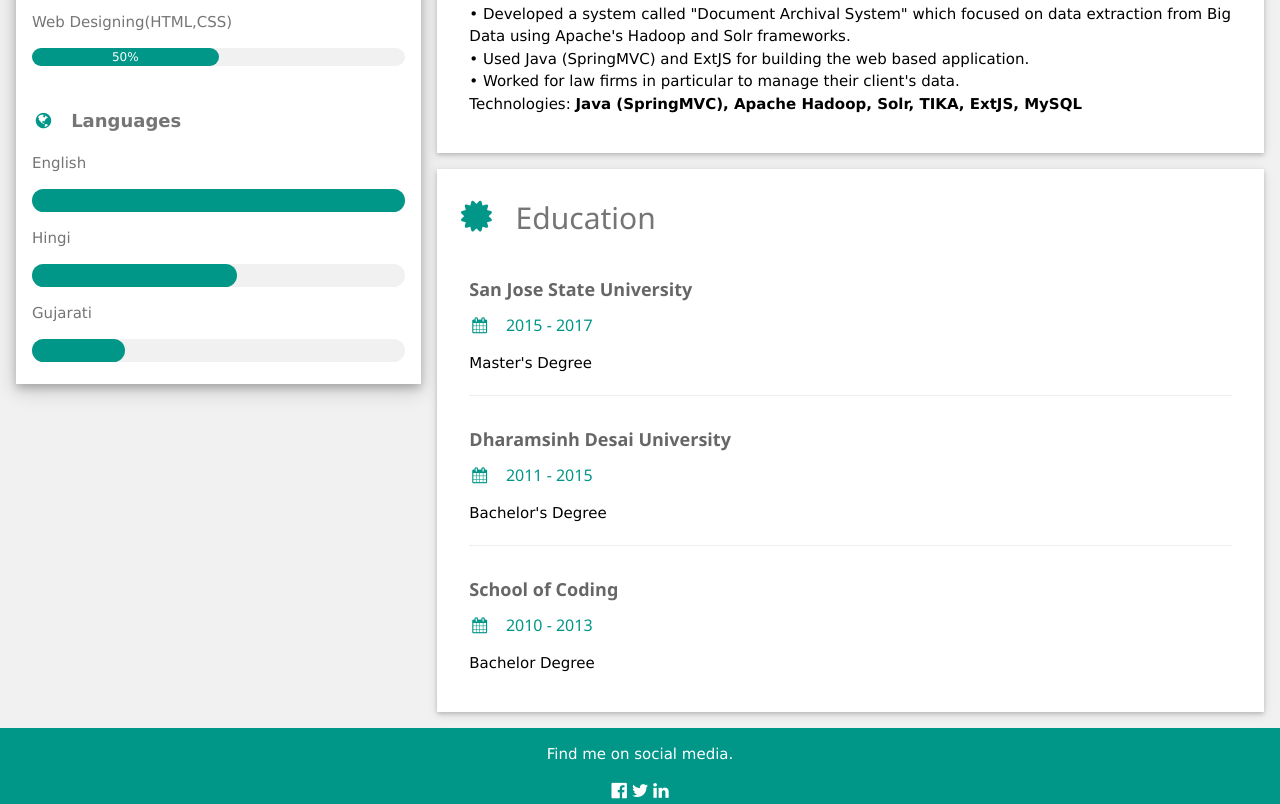
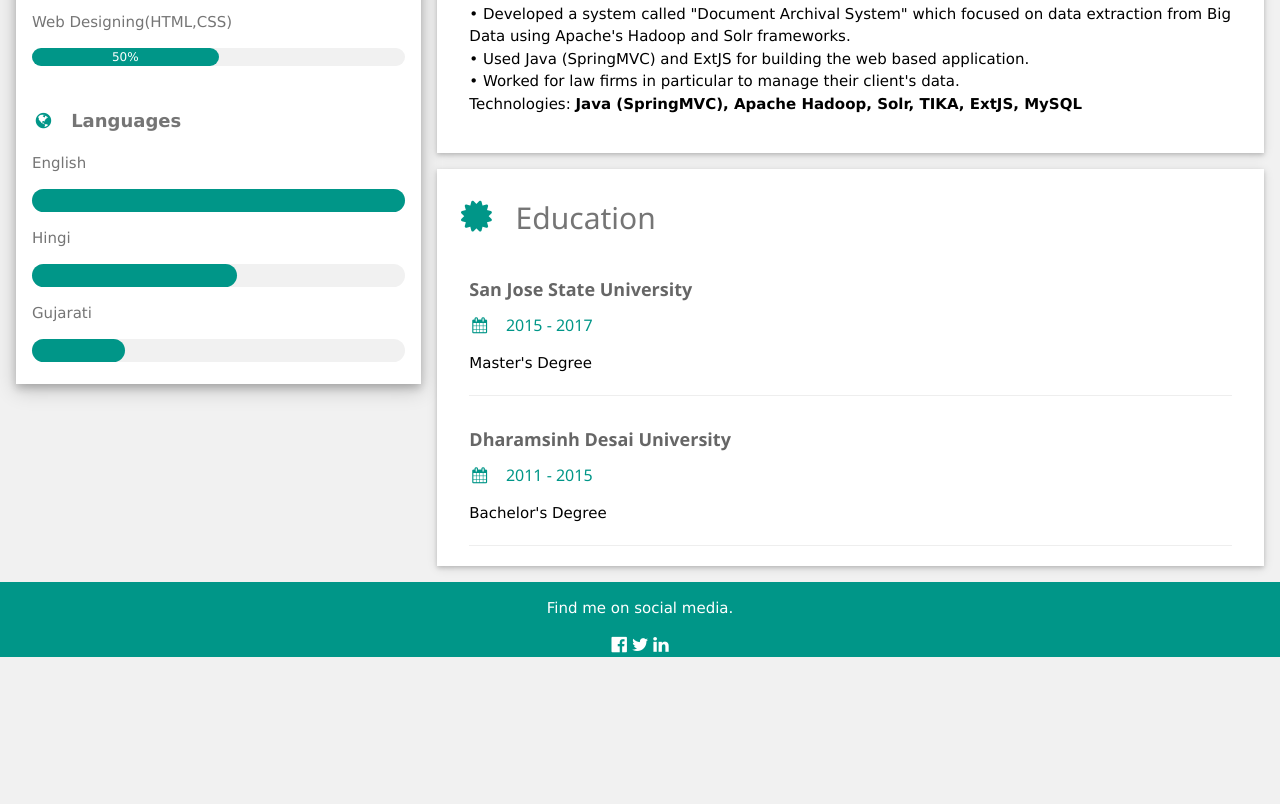
Before and after one commit to dhananisangit/dhananisangit.github.io, a plain HTML site: page index.html in a window 1280 px wide. Shown: the part 721-1525 px from the top of the page. After the commit the page ends 1378 px from the top, so only its background shows below. Drawn offline with Linux system fonts and the light colour scheme.

Commit message:
fixed bugs

```diff
--- a/index.html
+++ b/index.html
@@ -476,11 +476,6 @@ Technologies: <b>Python (Django), JavaScript (ReactJS), PostgreSQL, Tableau, XML
           <p>Bachelor's Degree</p>
           <hr>
         </div>
-        <div class="w3-container">
-          <h5 class="w3-opacity"><b>School of Coding</b></h5>
-          <h6 class="w3-text-teal"><i class="fa fa-calendar fa-fw w3-margin-right"></i>2010 - 2013</h6>
-          <p>Bachelor Degree</p><br>
-        </div>
       </div>
 
     <!-- End Right Column -->
```
